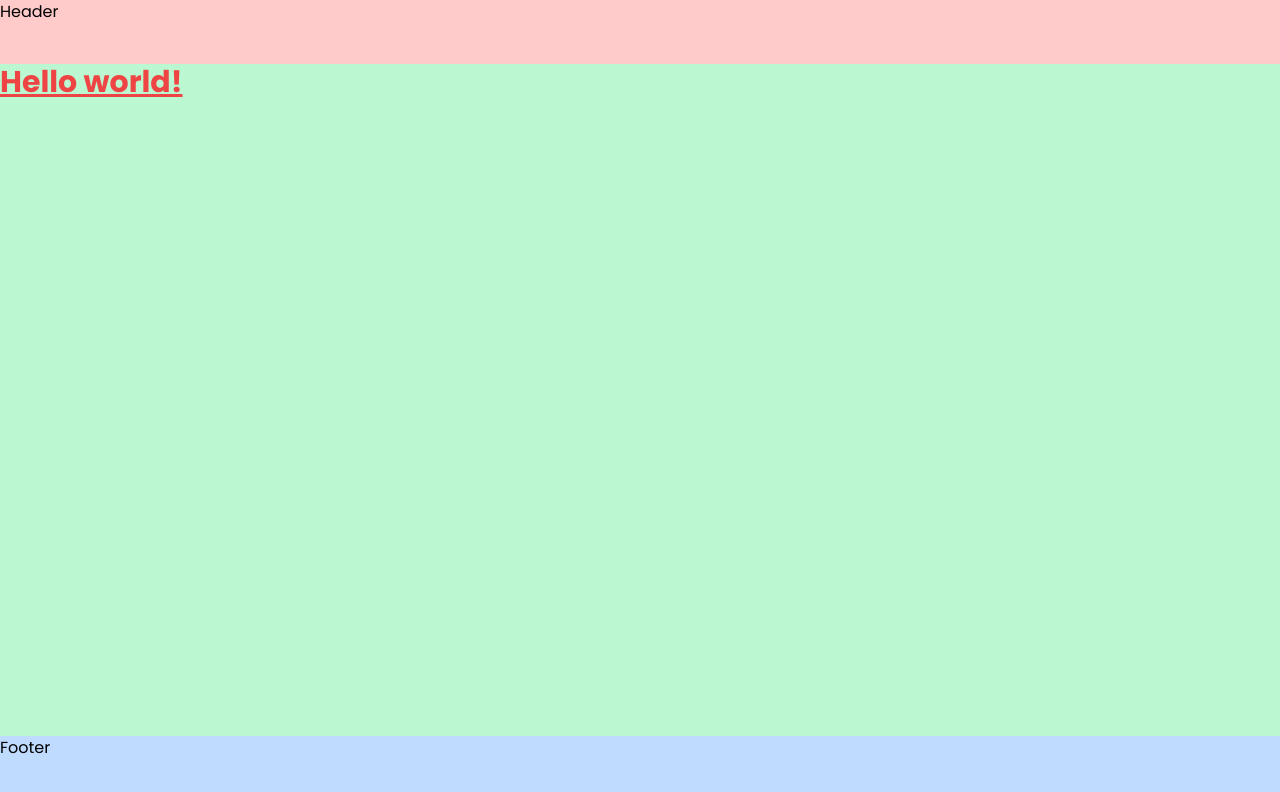
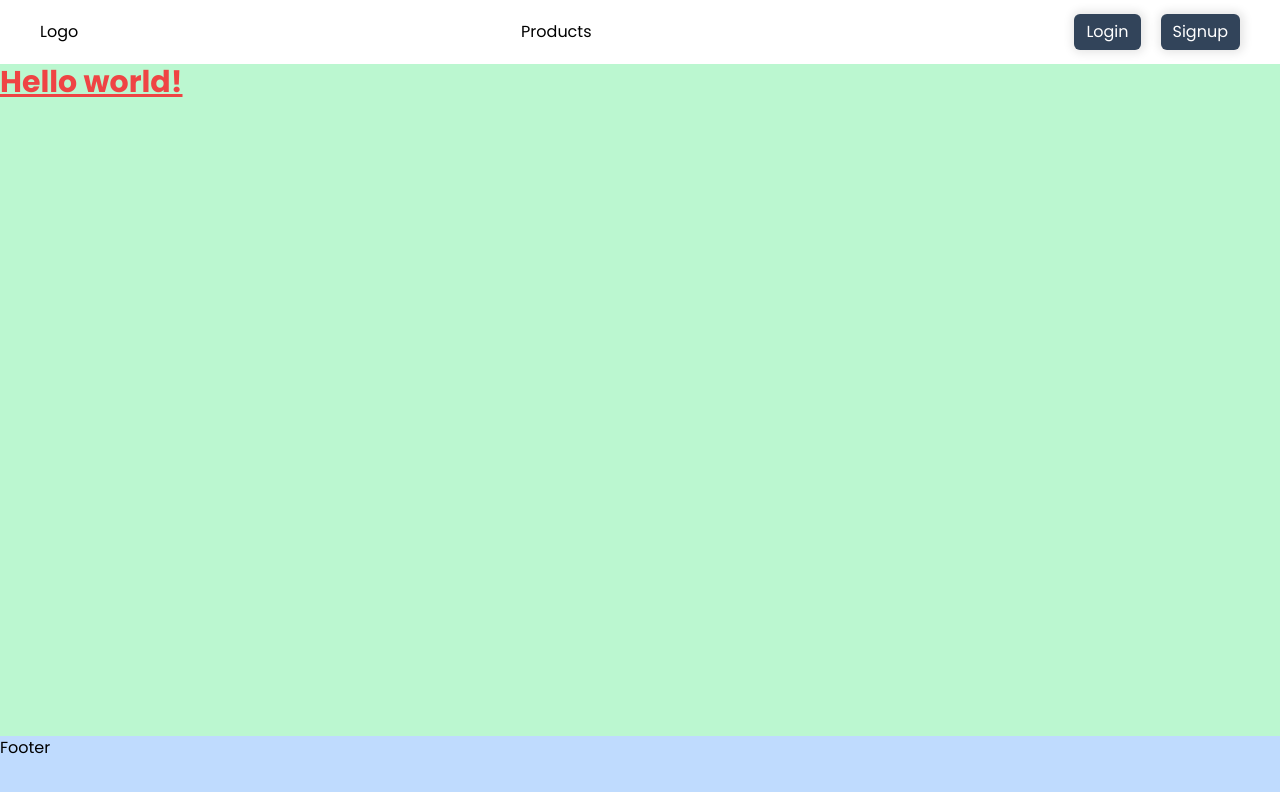
Before and after one commit to mustafahincal/offerWise, a Next.js app in the folder client/: page / in a window 1280 px wide. Shown: the top 792 px of the page. Built offline with nearby package versions, Linux system fonts and the light colour scheme.

Commit message:
add Header component

```diff
--- a/client/src/components/header/Header.tsx
+++ b/client/src/components/header/Header.tsx
@@ -1,5 +1,100 @@
+import Link from "next/link";
+import { useState } from "react";
+
 const Header = () => {
-  return <div className="bg-red-200 h-16 text-black">Header</div>;
+  const isLogged = false;
+  const [visible, setVisible] = useState(false);
+  return (
+    <div className=" h-16 flex justify-between items-center px-10 shadow-item">
+      <Link href={"/"}>Logo</Link>
+      <ul>
+        <Link href={"/products"}>Products</Link>
+      </ul>
+
+      {isLogged ? (
+        <div className="group relative">
+          <button className="flex items-center bg-darkBlue shadow-item2 text-white py-2 rounded-md px-4 text-base ml-6 dark:bg-gray-200 dark:text-black">
+            <span
+              onClick={() => setVisible(!visible)}
+              className="flex items-center"
+            >
+              <div className="mr-3 flex justify-center items-center">Pp</div>
+              <div className="hidden sm:block">Mustafa Hıncal</div>
+              <div className="ml-0 sm:ml-3 flex justify-center items-center text-black">
+                Arrow
+              </div>
+            </span>
+          </button>
+          <div
+            className={`absolute top-full right-0 w-64 rounded p-1 bg-white flex flex-col z-10 duration-25 transition-all font-medium    ${
+              visible ? " visible mt-4" : " invisible mt-2"
+            } `}
+          >
+            <Link
+              onClick={() => setVisible(!visible)}
+              href="/profile"
+              className={
+                "text-base inline-flex py-2 px-2 items-center rounded hover:bg-gray-200  border-b-2"
+              }
+            >
+              Hesabım
+            </Link>
+            <Link
+              onClick={() => setVisible(!visible)}
+              href="/profile/givenOffers"
+              className={
+                "text-base inline-flex py-2 px-2 items-center rounded hover:bg-gray-200 border-b-2  dark:hover:bg-gray-700 dark:border-gray-700"
+              }
+            >
+              Verilen Teklifler
+            </Link>
+            <Link
+              onClick={() => setVisible(!visible)}
+              href="/profile/takenOffers"
+              className={
+                "text-base inline-flex py-2 px-2 items-center rounded hover:bg-gray-200 border-b-2  dark:hover:bg-gray-700 dark:border-gray-700"
+              }
+            >
+              Alınan Teklifler
+            </Link>
+            <Link
+              onClick={() => setVisible(!visible)}
+              href="/profile/changePassword"
+              className={
+                "text-base inline-flex py-2 px-2 items-center rounded hover:bg-gray-200 border-b-2  dark:hover:bg-gray-700 dark:border-gray-700"
+              }
+            >
+              Şifre Değiştir
+            </Link>
+
+            <span
+              className="border-b-2 border-red-400 cursor-pointer text-base py-2 px-2 items-center rounded  text-red-500  hover:bg-red-500 hover:text-white "
+              // onClick={() => handleLogOut()}
+            >
+              Çıkış Yap
+            </span>
+          </div>
+        </div>
+      ) : (
+        <div className="md:ml-10 flex items-center order-1 md:order-3">
+          <Link
+            className={
+              "btn  bg-darkBlue shadow-item text-white mr-2 sm:mr-5 text-base"
+            }
+            href={"/login"}
+          >
+            Login
+          </Link>
+          <Link
+            className={"btn bg-darkBlue shadow-item text-white text-base"}
+            href={"/signup"}
+          >
+            Signup
+          </Link>
+        </div>
+      )}
+    </div>
+  );
 };
 
 export default Header;
```
